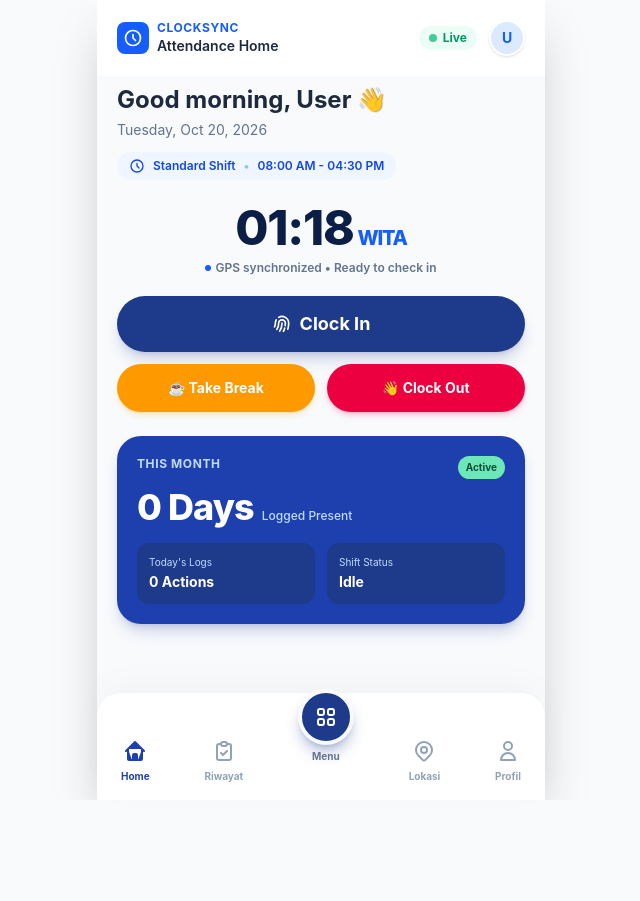
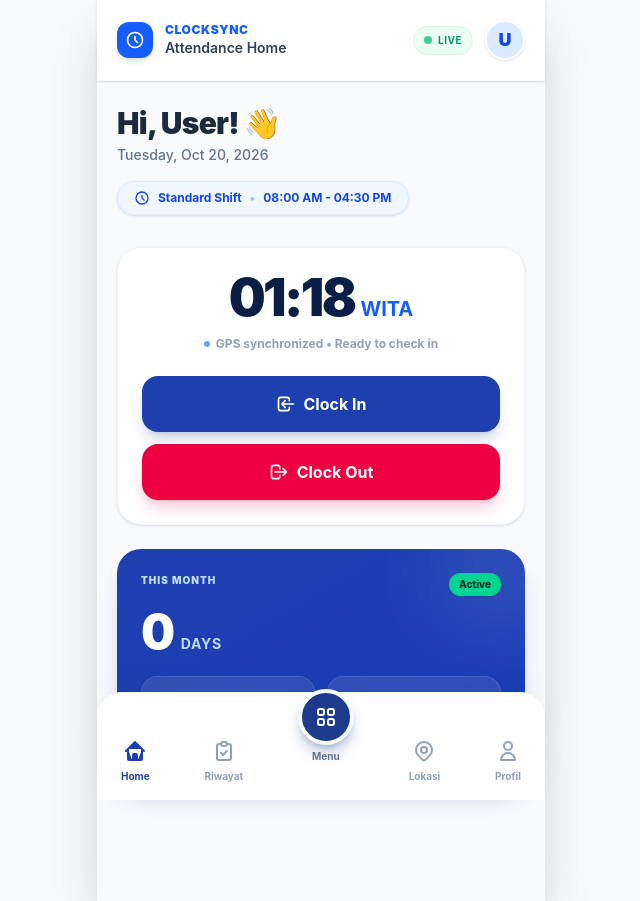
Before and after one commit to Raeliana1407/Absensi-Magang, a React (Vite) app in the folder Frontend/: page /home in a window 1280 px wide. Shown: the whole page, without its empty margins (319-959 px from the left). Before the commit the page ends 800 px from the top, so only its background shows below. Built offline with nearby package versions, Linux system fonts and the light colour scheme; no server answers.

Commit message:
memfungsikan header.jsx dan menghapus tombol break di home

```diff
--- a/Frontend/src/components/layout/Header.jsx
+++ b/Frontend/src/components/layout/Header.jsx
@@ -0,0 +1,53 @@
+import React from 'react';
+import { useNavigate } from 'react-router-dom';
+
+export default function Header({ pageTitle }) {
+  const navigate = useNavigate();
+
+  // Ambil data user dari LocalStorage
+  const userDataString = localStorage.getItem('user');
+  const user = userDataString ? JSON.parse(userDataString) : { id: 1, nama: 'User' };
+
+  const namaDepan = user.nama ? user.nama.split(' ')[0] : 'U';
+  const inisial = namaDepan.charAt(0).toUpperCase();
+
+  return (
+    <header className="flex items-center justify-between p-5 bg-white shadow-sm border-b border-slate-100 sticky top-0 z-50">
+
+      {/* KIRI: Logo & Judul Halaman Dinamis */}
+      <div className="flex items-center gap-3">
+        <div className="bg-blue-600 text-white p-2 rounded-xl shadow-md">
+          <svg className="w-5 h-5" fill="none" stroke="currentColor" viewBox="0 0 24 24"><path strokeLinecap="round" strokeLinejoin="round" strokeWidth="2" d="M12 8v4l3 3m6-3a9 9 0 11-18 0 9 9 0 0118 0z"></path></svg>
+        </div>
+        <div>
+          <h1 className="text-xs font-black text-blue-600 tracking-wider uppercase">ClockSync</h1>
+          {/* Ini akan berubah sesuai prop yang dikirim dari halaman (misal: Attendance Home / Location Hub) */}
+          <h2 className="text-sm font-semibold text-slate-700">{pageTitle}</h2>
+        </div>
+      </div>
+
+      {/* KANAN: Status Live & Profil */}
+      <div className="flex items-center gap-3">
+        <div className="flex items-center gap-1.5 bg-emerald-50 text-emerald-600 px-2.5 py-1.5 rounded-full text-[10px] font-bold uppercase tracking-wider border border-emerald-100">
+          <span className="w-2 h-2 rounded-full bg-emerald-500 animate-pulse"></span> Live
+        </div>
+
+        {/* Tombol Profil yang bisa diklik */}
+        <button
+          onClick={() => navigate('/profil')} // Sesuaikan dengan route profil Anda
+          className="w-10 h-10 rounded-full bg-blue-100 text-blue-700 flex items-center justify-center font-black text-lg border-2 border-white shadow-sm overflow-hidden hover:scale-105 active:scale-95 transition-all"
+        >
+          {user.foto_profil ? (
+            <img
+              src={user.foto_profil.startsWith('http') ? user.foto_profil : `https://absensi-magang-beta.vercel.app/uploads/${user.foto_profil}`}
+              alt="Profil"
+              className="w-full h-full object-cover"
+            />
+          ) : (
+            <span>{inisial}</span>
+          )}
+        </button>
+      </div>
+    </header>
+  );
+}
--- a/Frontend/src/pages/Home.jsx
+++ b/Frontend/src/pages/Home.jsx
@@ -1,5 +1,6 @@
 import React, { useState, useEffect } from 'react';
 import BottomNav from '../components/layout/BottomNav';
+import Header from '../components/layout/Header';
 
 export default function Home() {
   const [isClockingIn, setIsClockingIn] = useState(false);
@@ -45,14 +46,14 @@ export default function Home() {
     try {
       const token = localStorage.getItem('token');
 
-      // JURUS 1: Cache-Buster (menambahkan stempel waktu agar URL selalu dianggap baru oleh Browser)
+      // JURUS 1: Cache-Buster
       const timestamp = new Date().getTime();
 
       // A. Ambil Status Hari Ini
       const resStatus = await fetch(`https://absensi-magang-beta.vercel.app/api/absen/status/${user.id}?t=${timestamp}`, {
         headers: {
           'Authorization': `Bearer ${token}`,
-          'Cache-Control': 'no-cache' // Paksa browser jangan pakai cache
+          'Cache-Control': 'no-cache'
         }
       });
 
@@ -60,13 +61,10 @@ export default function Home() {
         const resultStatus = await resStatus.json();
         if (resultStatus.success) {
 
-          // 🔥 JURUS BODO AMAT: Paksa pakai memori HP kalau Vercel error baca tanggal 🔥
           const localPhase = localStorage.getItem('shift_phase');
           const localDate = localStorage.getItem('shift_date');
           const isToday = localDate === new Date().toDateString();
 
-          // Kalau hari ini di HP kita udah absen, tapi server Vercel malah bilang 'idle' (error timezone),
-          // KITA BANTAH SERVERNYA! Tetap munculkan tombol kuning & merah!
           let finalPhase = resultStatus.shiftPhase;
           if (isToday && localPhase && localPhase !== 'idle' && resultStatus.shiftPhase === 'idle') {
               finalPhase = localPhase;
@@ -112,7 +110,6 @@ export default function Home() {
     }
   };
 
-  // Panggil fetch data saat halaman dimuat pertama kali
   useEffect(() => {
     if (user && user.id) {
       fetchDataDashboard();
@@ -158,13 +155,9 @@ export default function Home() {
             setStatusMessage(result.message);
             setIsSuccess(true);
 
-            // JURUS 2: Optimistic UI Update
-            // Ubah state React dan LocalStorage detik itu juga!
-            // Jangan biarkan UI menunggu balasan API yang lelet
             setShiftPhase(nextPhase);
             localStorage.setItem('shift_phase', nextPhase);
 
-            // Perbarui Data Timeline di latar belakang
             await fetchDataDashboard();
 
           } else {
@@ -185,18 +178,14 @@ export default function Home() {
       { enableHighAccuracy: true, timeout: 10000, maximumAge: 0 }
     );
   };
-  // Helper untuk Desain Timeline (Warna & Icon sesuai jenis absen)
+
   const getTimelineStyle = (jenis) => {
     if(jenis === 'masuk') return { bg: 'bg-emerald-100', dot: 'bg-emerald-500', title: 'Clocked In', desc: 'On-Site Location', textStatus: 'On Time', textColor: 'text-emerald-600 bg-emerald-50' };
-    if(jenis === 'istirahat_keluar') return { bg: 'bg-amber-100', dot: 'bg-amber-500', title: 'Break Out', desc: 'Meal/Rest Time', textStatus: 'Started', textColor: 'text-amber-600 bg-amber-50' };
-    if(jenis === 'istirahat_masuk') return { bg: 'bg-indigo-100', dot: 'bg-indigo-500', title: 'Break In', desc: 'Back to Work', textStatus: 'Ended', textColor: 'text-indigo-600 bg-indigo-50' };
     if(jenis === 'pulang') return { bg: 'bg-rose-100', dot: 'bg-rose-500', title: 'Clocked Out', desc: 'Shift Completed', textStatus: 'Done', textColor: 'text-rose-600 bg-rose-50' };
     return { bg: 'bg-slate-100', dot: 'bg-slate-500', title: 'Log', desc: 'System', textStatus: 'Logged', textColor: 'text-slate-600 bg-slate-50' };
   };
 
   const formatTime = (dateString) => {
-    // Karena backend sudah melempar teks kaku (YYYY-MM-DDTHH:mm:ss) tanpa huruf Z,
-    // Kita tambahkan secara manual +08:00 (WITA) agar browser tidak menebak-nebak lagi.
     const witaTime = new Date(`${dateString}+08:00`);
     return witaTime.toLocaleTimeString('en-US', { hour: '2-digit', minute: '2-digit' });
   };
@@ -205,94 +194,76 @@ export default function Home() {
     <div className="max-w-md mx-auto min-h-screen bg-[#F8FAFC] pb-24 relative shadow-2xl font-sans text-slate-800">
 
       {/* Header */}
-      <header className="flex items-center justify-between p-5 bg-white">
-        <div className="flex items-center gap-2">
-          <div className="bg-blue-600 text-white p-1.5 rounded-lg">
-            <svg className="w-5 h-5" fill="none" stroke="currentColor" viewBox="0 0 24 24"><path strokeLinecap="round" strokeLinejoin="round" strokeWidth="2" d="M12 8v4l3 3m6-3a9 9 0 11-18 0 9 9 0 0118 0z"></path></svg>
-          </div>
-          <div>
-            <h1 className="text-xs font-bold text-blue-600 tracking-wider">CLOCKSYNC</h1>
-            <h2 className="text-sm font-semibold">Attendance Home</h2>
-          </div>
-        </div>
-        <div className="flex items-center gap-3">
-          <div className="flex items-center gap-1.5 bg-emerald-50 text-emerald-600 px-2.5 py-1 rounded-full text-xs font-bold">
-            <span className="w-2 h-2 rounded-full bg-emerald-500 animate-pulse"></span> Live
-          </div>
-          <div className="w-9 h-9 rounded-full bg-blue-100 text-blue-600 flex items-center justify-center font-bold text-sm overflow-hidden border-2 border-white shadow-sm">
-            {namaDepan.charAt(0)}
-          </div>
-        </div>
-      </header>
+      <Header pageTitle="Attendance Home" />
 
-      <main className="px-5 mt-2">
+      <main className="px-5 mt-6">
         {/* Greeting */}
-        <div className="mb-6">
-          <h1 className="text-2xl font-bold">Good morning, {namaDepan} 👋</h1>
-          <p className="text-sm text-slate-500 mt-1">{todayFormatted}</p>
-          <div className="inline-flex items-center gap-2 mt-3 bg-blue-50 text-blue-700 px-3 py-1.5 rounded-full text-xs font-semibold">
+        <div className="mb-8">
+          <h1 className="text-3xl font-black text-slate-800 tracking-tight">Hi, {namaDepan}! 👋</h1>
+          <p className="text-sm text-slate-500 font-medium mt-1">{todayFormatted}</p>
+          <div className="inline-flex items-center gap-2 mt-4 bg-blue-50/80 border border-blue-100 text-blue-700 px-4 py-2 rounded-full text-xs font-bold shadow-sm">
             <svg className="w-4 h-4" fill="none" stroke="currentColor" viewBox="0 0 24 24"><path strokeLinecap="round" strokeLinejoin="round" strokeWidth="2" d="M12 8v4l3 3m6-3a9 9 0 11-18 0 9 9 0 0118 0z"></path></svg>
             Standard Shift <span className="text-blue-300">•</span> {shiftStart} - {shiftEnd}
           </div>
         </div>
 
-        {/* Clock & Action */}
-        <div className="text-center mb-6">
-          <div className="text-5xl font-extrabold text-[#0B1E46] tracking-tight">
+        {/* Clock & Actions */}
+        <div className="bg-white p-6 rounded-3xl shadow-sm border border-slate-100 text-center mb-6">
+          <div className="text-[3.25rem] leading-none font-black text-[#0B1E46] tracking-tighter">
             {currentTime.toLocaleTimeString('en-US', { hour: '2-digit', minute: '2-digit', hour12: false })}
-            <span className="text-xl text-blue-600 ml-1">WITA</span>
+            <span className="text-xl text-blue-600 ml-1.5 font-bold tracking-normal">WITA</span>
           </div>
-          <p className="text-xs font-semibold mt-2 text-slate-500 flex justify-center items-center gap-1">
-             <span className="w-1.5 h-1.5 rounded-full bg-blue-600"></span> {statusMessage}
+          <p className="text-xs font-bold mt-3 text-slate-400 flex justify-center items-center gap-1.5">
+             <span className="w-1.5 h-1.5 rounded-full bg-blue-500 animate-pulse"></span> {statusMessage}
           </p>
 
-          {/*SEMUA TOMBOL DIBUKA TERUS KARENA STATE BUG DI VERCEL!*/}
-          <div className="flex flex-col gap-3 mt-5">
-              {/* 1. Tombol Clock In (Selalu Muncul) */}
-              <button onClick={() => handleAbsen('masuk', 'working')} disabled={isClockingIn} className="w-full bg-[#1E3A8A] text-white font-bold py-3.5 rounded-full text-lg shadow-lg shadow-blue-900/20 active:scale-95 transition-all flex justify-center items-center gap-2">
-                <svg className="w-5 h-5" fill="none" stroke="currentColor" viewBox="0 0 24 24"><path strokeLinecap="round" strokeLinejoin="round" strokeWidth="2" d="M12 11c0 3.517-1.009 6.799-2.753 9.571m-3.44-2.04l.054-.09A13.916 13.916 0 008 11a4 4 0 118 0c0 1.017-.07 2.019-.203 3m-2.118 6.844A21.88 21.88 0 0015.171 17m3.839 1.132c.645-2.266.99-4.659.99-7.132A8 8 0 008 4.07M3 15.364c.64-1.319 1-2.8 1-4.364 0-1.457.39-2.823 1.07-4"></path></svg>
+          {/* TOMBOL ABSEN YANG SUDAH DITUMPUK (STACKING) */}
+          <div className="flex flex-col gap-3 mt-6">
+              {/* Tombol Clock In (Biru) */}
+              <button
+                onClick={() => handleAbsen('masuk', 'working')}
+                disabled={isClockingIn}
+                className="w-full bg-[#1E40AF] text-white font-bold py-4 rounded-2xl text-base shadow-lg shadow-blue-900/20 hover:bg-blue-800 active:scale-[0.98] transition-all flex justify-center items-center gap-2"
+              >
+                <svg className="w-5 h-5" fill="none" stroke="currentColor" viewBox="0 0 24 24"><path strokeLinecap="round" strokeLinejoin="round" strokeWidth="2" d="M11 16l-4-4m0 0l4-4m-4 4h14m-5 4v1a3 3 0 01-3 3H6a3 3 0 01-3-3V7a3 3 0 013-3h7a3 3 0 013 3v1"></path></svg>
                 {isClockingIn ? 'Processing...' : 'Clock In'}
               </button>
 
-              {/* 2. Tombol Istirahat & Pulang (Selalu Muncul Berdampingan) */}
-              <div className="flex gap-3">
-                <button
-                  onClick={() => handleAbsen(shiftPhase === 'break' ? 'istirahat_masuk' : 'istirahat_keluar', shiftPhase === 'break' ? 'working' : 'break')}
-                  disabled={isClockingIn}
-                  className={`w-1/2 text-white font-bold py-3.5 rounded-full text-sm shadow-md active:scale-95 transition-all ${shiftPhase === 'break' ? 'bg-emerald-500 shadow-emerald-500/20' : 'bg-amber-500 shadow-amber-500/20'}`}
-                >
-                  {shiftPhase === 'break' ? '🔙 End Break' : '☕ Take Break'}
-                </button>
-                <button onClick={() => handleAbsen('pulang', 'completed')} disabled={isClockingIn} className="w-1/2 bg-rose-600 text-white font-bold py-3.5 rounded-full text-sm shadow-md shadow-rose-600/20 active:scale-95 transition-all">
-                  👋 Clock Out
-                </button>
-              </div>
+              {/* Tombol Clock Out (Merah) */}
+              <button
+                onClick={() => handleAbsen('pulang', 'completed')}
+                disabled={isClockingIn}
+                className="w-full bg-rose-600 text-white font-bold py-4 rounded-2xl text-base shadow-lg shadow-rose-600/20 hover:bg-rose-700 active:scale-[0.98] transition-all flex justify-center items-center gap-2"
+              >
+                <svg className="w-5 h-5" fill="none" stroke="currentColor" viewBox="0 0 24 24"><path strokeLinecap="round" strokeLinejoin="round" strokeWidth="2" d="M17 16l4-4m0 0l-4-4m4 4H7m6 4v1a3 3 0 01-3 3H6a3 3 0 01-3-3V7a3 3 0 013-3h4a3 3 0 013 3v1"></path></svg>
+                Clock Out
+              </button>
           </div>
         </div>
 
-        {/* Total Logged Time Card - Sekarang Dinamis untuk Days Present */}
-        <div className="bg-[#1E40AF] text-white p-5 rounded-3xl shadow-lg shadow-blue-900/20 mb-6">
-           <div className="flex justify-between items-start mb-2">
-              <span className="text-xs font-bold text-blue-200 tracking-wider">THIS MONTH</span>
-              <div className="bg-[#6EE7B7] text-[#064E3B] text-[10px] font-bold px-2 py-1 rounded-full">
+        {/* Total Logged Time Card */}
+        <div className="bg-gradient-to-br from-[#1E40AF] to-blue-800 text-white p-6 rounded-3xl shadow-xl shadow-blue-900/20 mb-6 relative overflow-hidden">
+           <div className="absolute top-0 right-0 w-32 h-32 bg-white/10 rounded-full blur-2xl translate-x-10 -translate-y-10"></div>
+           <div className="flex justify-between items-start mb-2 relative z-10">
+              <span className="text-[10px] font-black text-blue-200 tracking-widest uppercase">This Month</span>
+              <div className="bg-emerald-400 text-emerald-950 text-[10px] font-extrabold px-2.5 py-1 rounded-full shadow-sm">
                  Active
               </div>
            </div>
 
-           {/* Menampilkan total hari hadir bulan ini (diambil dari API Riwayat) */}
-           <div className="flex items-baseline gap-2 mb-4 mt-2">
-              <h2 className="text-4xl font-extrabold tracking-tight">{kehadiranBulanIni} Days</h2>
-              <span className="text-xs text-blue-200 font-medium">Logged Present</span>
+           <div className="flex items-baseline gap-2 mb-5 mt-3 relative z-10">
+              <h2 className="text-5xl font-black tracking-tighter">{kehadiranBulanIni}</h2>
+              <span className="text-sm text-blue-200 font-bold uppercase tracking-wider">Days</span>
            </div>
 
-           <div className="grid grid-cols-2 gap-3 mt-4">
-              <div className="bg-[#1E3A8A] p-3 rounded-xl">
-                 <p className="text-[10px] text-blue-200 mb-0.5">Today's Logs</p>
-                 <p className="text-sm font-bold">{todayLogs.length} Actions</p>
+           <div className="grid grid-cols-2 gap-3 mt-4 relative z-10">
+              <div className="bg-white/10 backdrop-blur-md p-4 rounded-2xl border border-white/10">
+                 <p className="text-[10px] font-bold text-blue-200 mb-1 uppercase tracking-wider">Today's Logs</p>
+                 <p className="text-lg font-black">{todayLogs.length} Actions</p>
               </div>
-              <div className="bg-[#1E3A8A] p-3 rounded-xl">
-                 <p className="text-[10px] text-blue-200 mb-0.5">Shift Status</p>
-                 <p className="text-sm font-bold capitalize">{shiftPhase}</p>
+              <div className="bg-white/10 backdrop-blur-md p-4 rounded-2xl border border-white/10">
+                 <p className="text-[10px] font-bold text-blue-200 mb-1 uppercase tracking-wider">Shift Status</p>
+                 <p className="text-lg font-black capitalize">{shiftPhase}</p>
               </div>
            </div>
         </div>
--- a/Frontend/src/pages/Location.jsx
+++ b/Frontend/src/pages/Location.jsx
@@ -1,5 +1,6 @@
 import React, { useState, useEffect } from 'react';
 import BottomNav from '../components/layout/BottomNav';
+import Header from '../components/layout/Header';
 
 export default function Location() {
   const [coords, setCoords] = useState({ latitude: 0, longitude: 0, accuracy: 0 });
@@ -79,25 +80,7 @@ export default function Location() {
     <div className="max-w-md mx-auto min-h-screen bg-[#F8FAFC] pb-28 relative shadow-2xl font-sans text-slate-800">
 
       {/* --- Top Header --- */}
-      <header className="flex items-center justify-between p-5 bg-white shadow-sm sticky top-0 z-20">
-        <div className="flex items-center gap-2">
-          <div className="bg-blue-600 text-white p-1.5 rounded-lg">
-            <svg className="w-5 h-5" fill="none" stroke="currentColor" viewBox="0 0 24 24"><path strokeLinecap="round" strokeLinejoin="round" strokeWidth="2" d="M12 8v4l3 3m6-3a9 9 0 11-18 0 9 9 0 0118 0z"></path></svg>
-          </div>
-          <div>
-            <h1 className="text-xs font-bold text-blue-600 tracking-wider">CLOCKSYNC</h1>
-            <h2 className="text-sm font-semibold">Location Hub</h2>
-          </div>
-        </div>
-        <div className="flex items-center gap-3">
-          <div className="flex items-center gap-1.5 bg-emerald-50 text-emerald-600 px-2.5 py-1 rounded-full text-xs font-bold">
-            <span className="w-2 h-2 rounded-full bg-emerald-500 animate-pulse"></span> Live
-          </div>
-          <div className="w-9 h-9 rounded-full bg-blue-100 text-blue-600 flex items-center justify-center font-bold text-sm border-2 border-white shadow-sm">
-            {namaDepan.charAt(0)}
-          </div>
-        </div>
-      </header>
+      <Header pageTitle="Location Hub" />
 
       <main className="px-5 mt-5">
 
```
